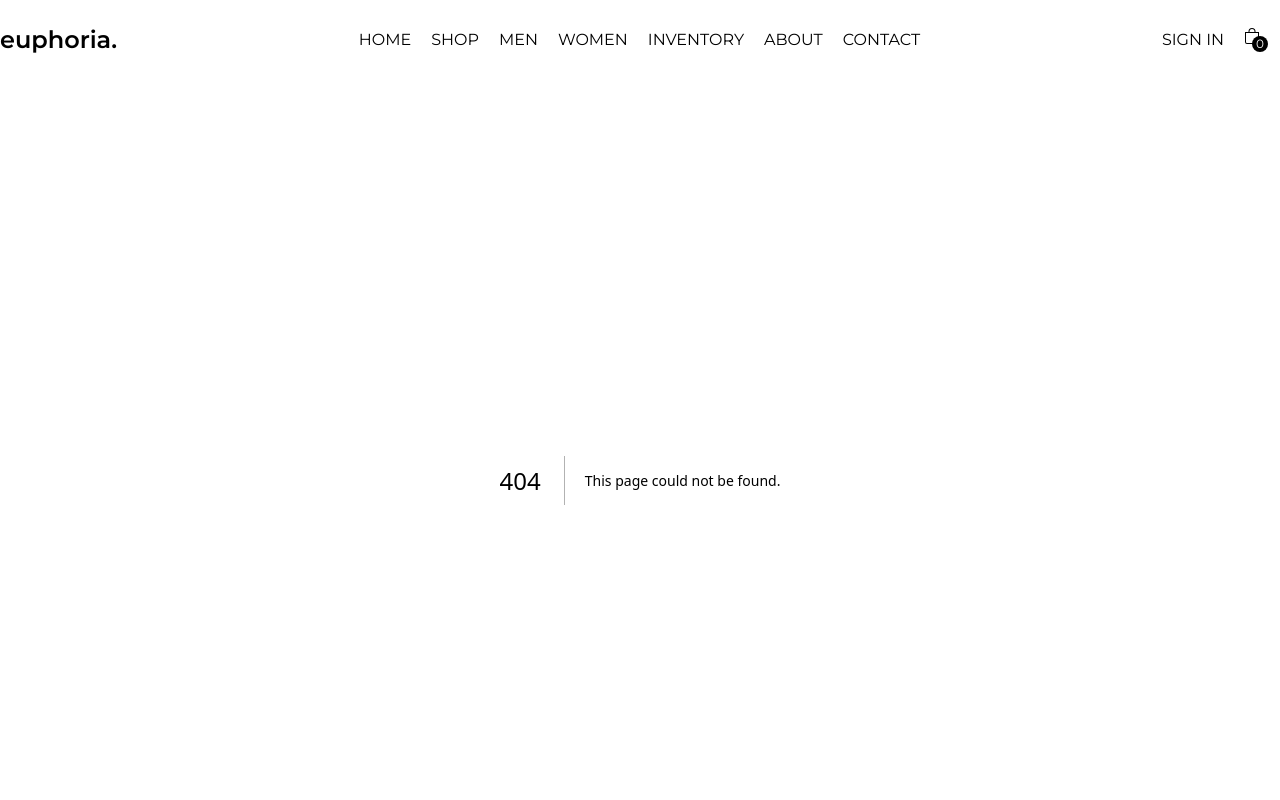
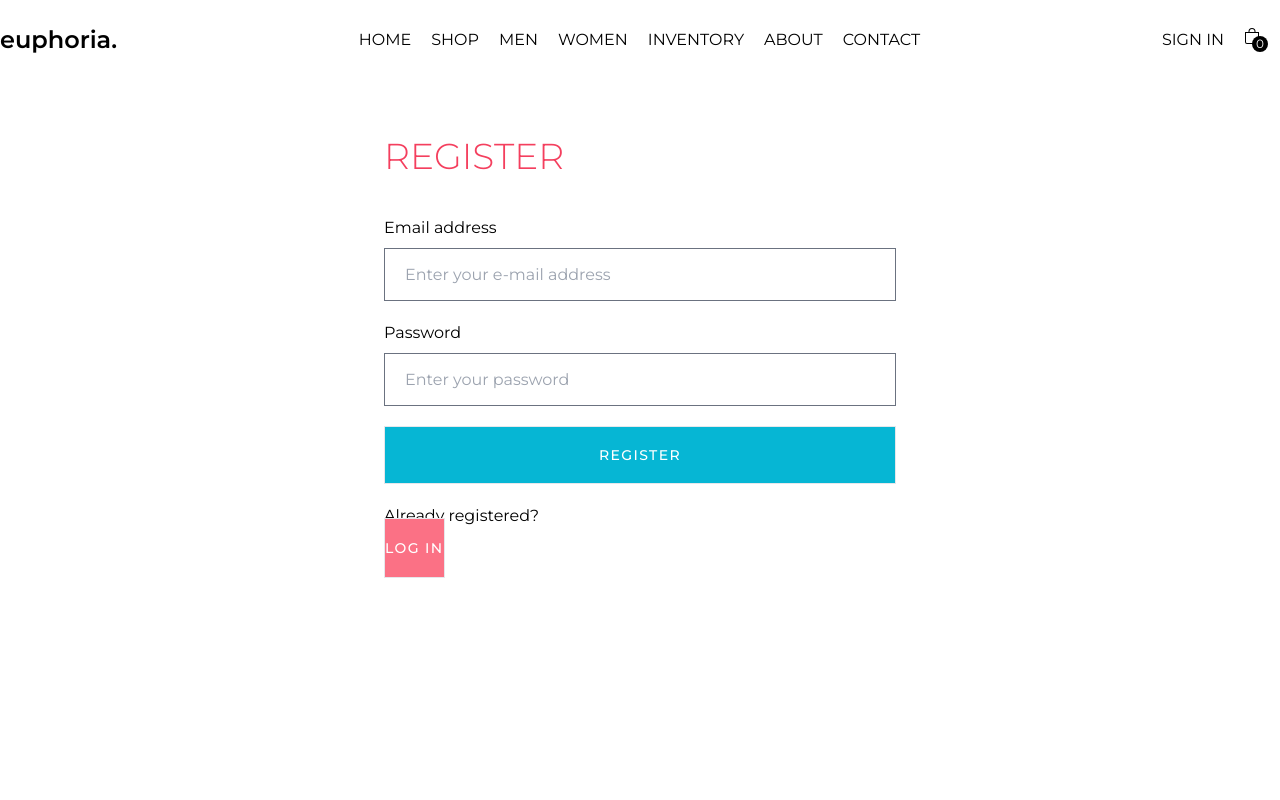
Before and after one commit to shohan-pherones/euphoria-ecommerce, a Next.js app: page /user/register in a window 1280 px wide. Before the commit this address had no page. Shown: the top 800 px of the page. Built offline with nearby package versions, Linux system fonts and the light colour scheme.

Commit message:
added login and redister page

```diff
--- a/components/Navbar.jsx
+++ b/components/Navbar.jsx
@@ -71,7 +71,7 @@ const Navbar = () => {
       </nav>
 
       <div onClick={handleToggle} className="nav-links-right flex gap-5">
-        <Link href="/login" className="uppercase linear-walkaways">
+        <Link href="/user/login" className="uppercase linear-walkaways">
           Sign in
         </Link>
 
--- /dev/null
+++ b/pages/user/login.js
@@ -0,0 +1,52 @@
+import Link from "next/link";
+
+const login = () => {
+  return (
+    <div>
+      <form className="login-form min-h-screen flex flex-col gap-5 pt-14 mx-auto max-w-lg px-10 md:px-0">
+        <h2 className="text-4xl font-light text-rose-500 mb-5 uppercase">
+          Login
+        </h2>
+
+        <div className="form-control flex flex-col gap-2">
+          <label htmlFor="email">Email address</label>
+          <input
+            type="email"
+            id="email"
+            placeholder="Enter your e-mail address"
+            className="bg-transparent border border-gray-500 py-[0.85rem] px-5 outline-none focus:border-rose-500 duration-300"
+          />
+        </div>
+
+        <div className="form-control flex flex-col gap-2">
+          <label htmlFor="password">Password</label>
+          <input
+            type="password"
+            id="password"
+            placeholder="Enter your password"
+            className="bg-transparent border border-gray-500 py-[0.85rem] px-5 outline-none focus:border-rose-500 duration-300"
+          />
+        </div>
+
+        <button
+          type="submit"
+          className="border text-md py-3 bg-cyan-500 text-center text-white font-medium hover:bg-cyan-600 duration-300 uppercase w-full tracking-widest md:text-xs lg:text-[14px] lg:py-5 max-[425px]:w-full"
+        >
+          Log in
+        </button>
+        <div>
+          <p className="mb-2">Not an user?</p>
+          <Link
+            href="../user/register"
+            type="submit"
+            className="border text-md py-3 bg-rose-400 text-center text-white font-medium hover:bg-rose-500 duration-300 uppercase w-full tracking-widest md:text-xs lg:text-[14px] lg:py-5 max-[425px]:w-full"
+          >
+            Register
+          </Link>
+        </div>
+      </form>
+    </div>
+  );
+};
+
+export default login;
--- /dev/null
+++ b/pages/user/register.js
@@ -0,0 +1,52 @@
+import Link from "next/link";
+
+const login = () => {
+  return (
+    <div>
+      <form className="login-form min-h-screen flex flex-col gap-5 pt-14 mx-auto max-w-lg  px-10 md:px-0">
+        <h2 className="text-4xl font-light text-rose-500 mb-5 uppercase">
+          Register
+        </h2>
+
+        <div className="form-control flex flex-col gap-2">
+          <label htmlFor="email">Email address</label>
+          <input
+            type="email"
+            id="email"
+            placeholder="Enter your e-mail address"
+            className="bg-transparent border border-gray-500 py-[0.85rem] px-5 outline-none focus:border-rose-500 duration-300"
+          />
+        </div>
+
+        <div className="form-control flex flex-col gap-2">
+          <label htmlFor="password">Password</label>
+          <input
+            type="password"
+            id="password"
+            placeholder="Enter your password"
+            className="bg-transparent border border-gray-500 py-[0.85rem] px-5 outline-none focus:border-rose-500 duration-300"
+          />
+        </div>
+
+        <button
+          type="submit"
+          className="border text-md py-3 bg-cyan-500 text-center text-white font-medium hover:bg-cyan-600 duration-300 uppercase w-full tracking-widest md:text-xs lg:text-[14px] lg:py-5 max-[425px]:w-full"
+        >
+          Register
+        </button>
+        <div>
+          <p className="mb-2">Already registered?</p>
+          <Link
+            href="../user/login"
+            type="submit"
+            className="border text-md py-3 bg-rose-400 text-center text-white font-medium hover:bg-rose-500 duration-300 uppercase w-full tracking-widest md:text-xs lg:text-[14px] lg:py-5 max-[425px]:w-full"
+          >
+            Log in
+          </Link>
+        </div>
+      </form>
+    </div>
+  );
+};
+
+export default login;
```
